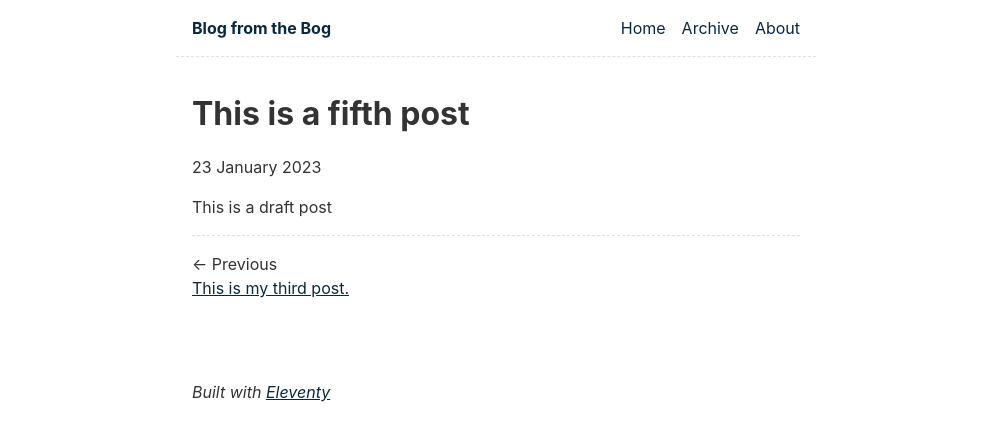
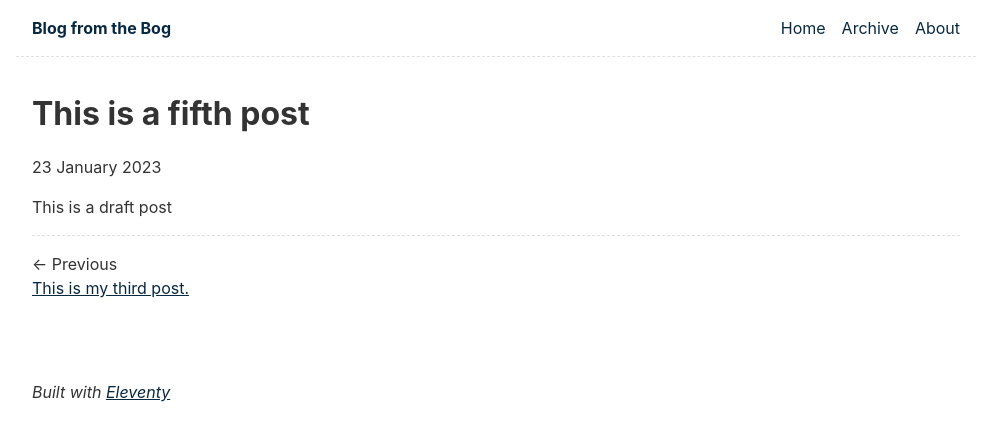
Before and after one commit to Mikel-MG/Mikel-MG.github.io, an Eleventy site: page content/blog/fifthpost.md in a window 1280 px wide. Shown: the whole page, without its empty margins (144-1135 px from the left). Built offline with nearby package versions, Linux system fonts and the light colour scheme; Eleventy itself is replaced by a stand-in of ours; some packages are replaced by stand-ins of ours; files that its build step writes are made by us from their sources; what @zachleat/heading-anchors, zod, zod-validation-error would draw is missing.

Commit message:
Increased maximum width to 60em

```diff
--- a/css/index.css
+++ b/css/index.css
@@ -57,7 +57,7 @@ html {
 	overflow-y: scroll;
 }
 body {
-	max-width: 40em;
+	max-width: 60em;
 }
 
 /* https://www.a11yproject.com/posts/how-to-hide-content/ */
```
